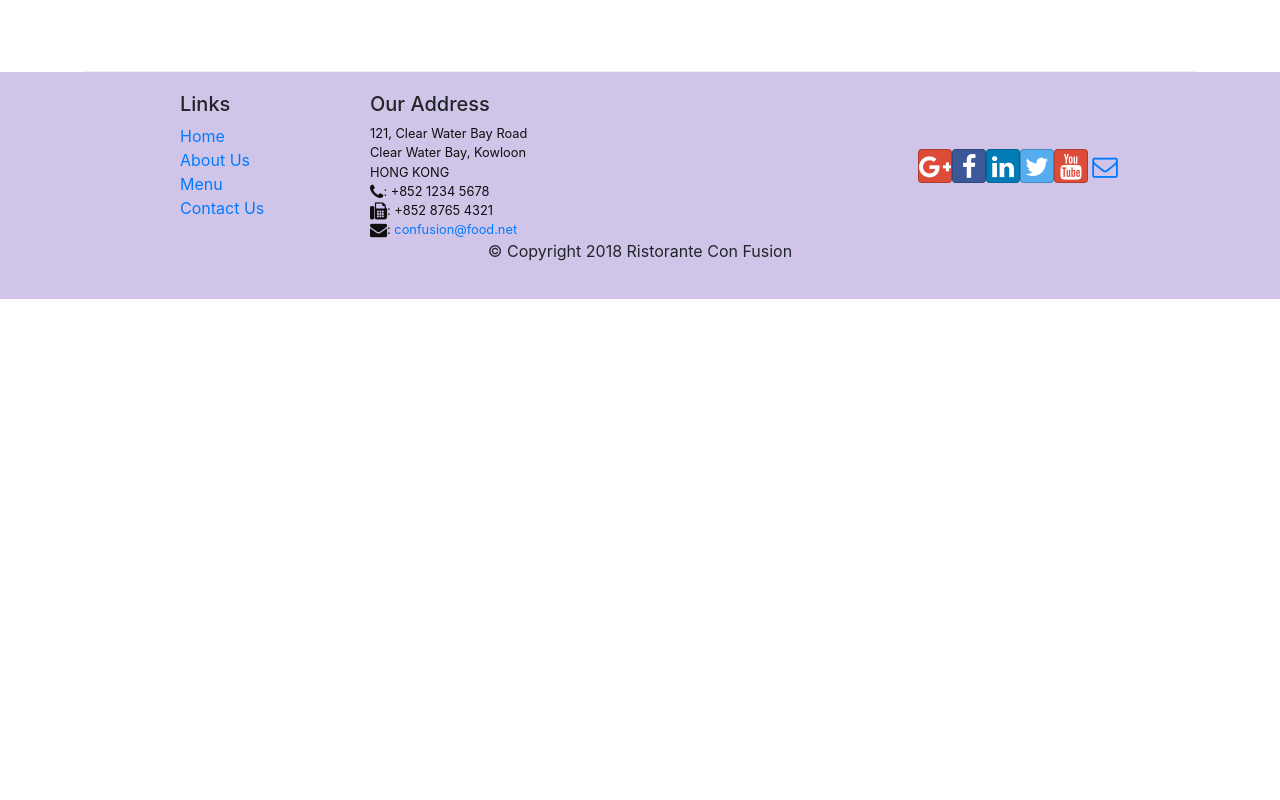
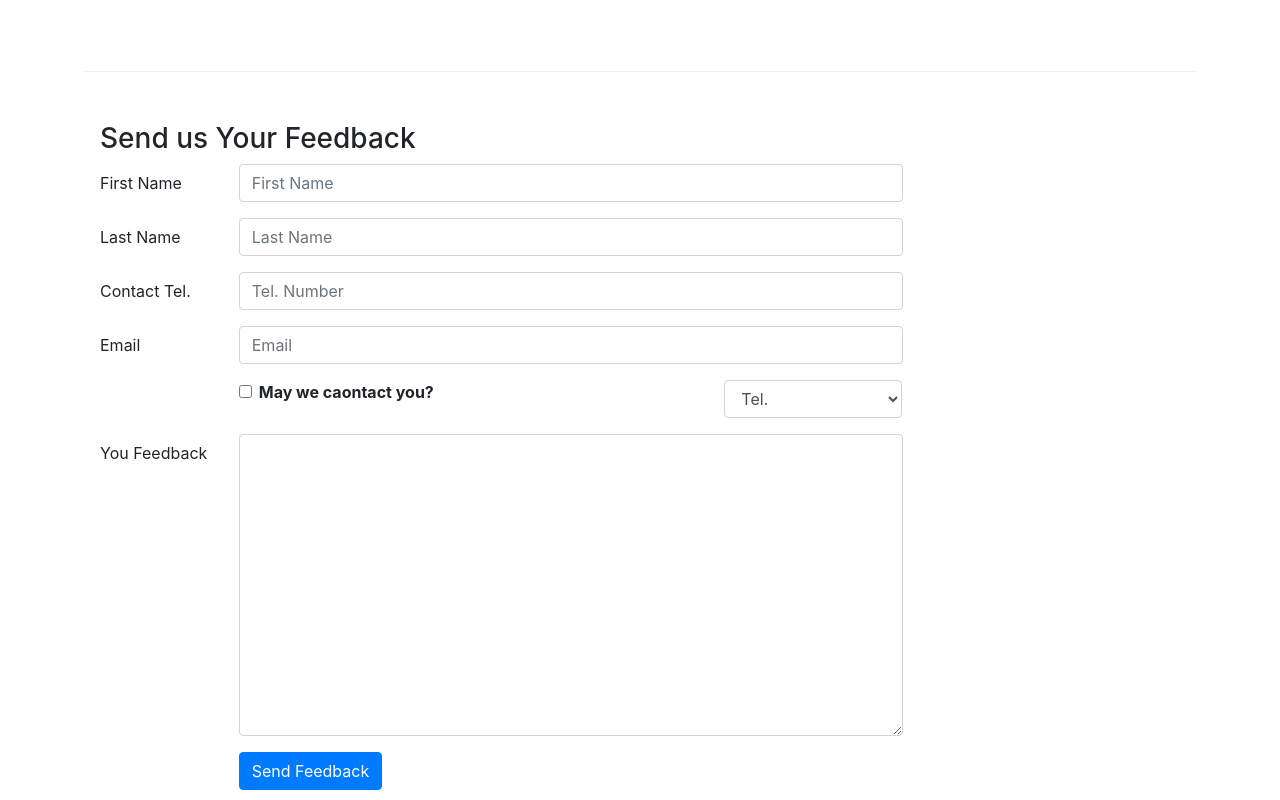
Before and after one commit to akhiltambi/confusion, a React (Create React App) app: page /contactus in a window 1280 px wide. Shown: the part 800-1600 px from the top of the page. Before the commit the page ends 1099 px from the top, so only its background shows below. Built offline with nearby package versions, Linux system fonts and the light colour scheme.

Commit message:
Controlled form

```diff
--- a/src/components/ContactComponent.js
+++ b/src/components/ContactComponent.js
@@ -1,8 +1,43 @@
-import React from 'react';
-import { Breadcrumb, BreadcrumbItem} from 'reactstrap';
+import React, { Component } from 'react';
+import { Breadcrumb, BreadcrumbItem, Button, Form, FormGroup, Input, Label, Col} from 'reactstrap';
 import { Link } from 'react-router-dom'
 
-function Contact(props) {
+class Contact extends Component {
+
+    constructor(props) {
+        super(props);
+
+        this.state = {
+            firstname: '',
+            lastname: '',
+            telnum: '',
+            email: '',
+            agree: false,
+            contactType: 'Tel.',
+            message: ''
+        };
+
+        this.handleSubmit = this.handleSubmit.bind(this);
+        this.handleInputChange = this.handleInputChange.bind(this);
+    }
+
+    handleInputChange(event) {
+        const target = event.target;
+        const value = (target.type === 'checkbox' ? target.checked : target.value);
+        const name = target.name;
+
+        this.setState({
+            [name]: value
+        });
+    }
+
+    handleSubmit(event) {
+        console.log('Form Submitted '+JSON.stringify(this.state));
+        alert('Form Submitted '+JSON.stringify(this.state));
+        event.preventDefault();
+    }
+
+    render() {
         return(
             <div className="container">
                 <div className="row">
@@ -41,8 +76,105 @@
                         </div>
                     </div>
                 </div>
+                <div className="row row-content">
+                    <div className="col-12">
+                        <h3>Send us Your Feedback</h3>
+                    </div>
+                    <div className="col-12 col-md-9">
+                        <Form onSubmit={this.handleSubmit}>
+                            <FormGroup row>
+                                <Label htmlFor="firstname" md={2}>First Name {this.state.firstname}</Label>
+                                <Col md={10}>
+                                    <Input type="text"
+                                            id="firstname"
+                                            name="firstname"
+                                            placeholder="First Name"
+                                            value={this.state.firstname}
+                                            onChange={this.handleInputChange}></Input>
+                                </Col>
+                            </FormGroup>
+                            <FormGroup row>
+                                <Label htmlFor="lastname" md={2}>Last Name</Label>
+                                <Col md={10}>
+                                    <Input type="text"
+                                            id="lastname"
+                                            name="lastname"
+                                            placeholder="Last Name"
+                                            value={this.state.lastname}
+                                            onChange={this.handleInputChange}></Input>
+                                </Col>
+                            </FormGroup>
+                            <FormGroup row>
+                                <Label htmlFor="telnum" md={2}>Contact Tel.</Label>
+                                <Col md={10}>
+                                    <Input type="tel"
+                                            id="telnum"
+                                            name="telnum"
+                                            placeholder="Tel. Number"
+                                            value={this.state.telnum}
+                                            onChange={this.handleInputChange}></Input>
+                                </Col>
+                            </FormGroup>
+                            <FormGroup row>
+                                <Label htmlFor="email" md={2}>Email</Label>
+                                <Col md={10}>
+                                    <Input type="email"
+                                            id="email"
+                                            name="email"
+                                            placeholder="Email"
+                                            value={this.state.email}
+                                            onChange={this.handleInputChange}></Input>
+                                </Col>
+                            </FormGroup>
+                            <FormGroup row>
+                                <Col md={{size: 6, offset: 2}}>
+                                    <FormGroup check>
+                                        <Label check>
+                                            <Input type="checkbox"
+                                            name="agree"
+                                            checked={this.state.agree}
+                                            onChange={this.handleInputChange} />
+                                            {' '}
+                                            <strong>May we caontact you?</strong>
+                                        </Label>
+
+                                    </FormGroup>
+                                </Col>
+                                <Col md={{size: 3, offset: 1}}>
+                                    <Input type="select" name="contactType"
+                                    value={this.state.contactType}
+                                    onChange={this.handleInputChange}>
+                                        <option>Tel.</option>
+                                        <option>Email</option>
+
+                                    </Input>
+                                </Col>
+                            </FormGroup>
+                            <FormGroup row>
+                                <Label htmlFor="message" md={2}>You Feedback</Label>
+                                <Col md={10}>
+                                    <Input type="textarea"
+                                            id="message"
+                                            name="message"
+                                            rows="12"
+                                            value={this.state.message}
+                                            onChange={this.handleInputChange}></Input>
+                                </Col>
+                            </FormGroup>
+                            <FormGroup row>
+                                <Col md={{size: 10, offset: 2}}>
+                                    <Button type="submit" color="primary">
+                                        Send Feedback
+                                    </Button>
+                                </Col>
+                            </FormGroup>
+                        </Form>
+                    </div>
+                </div>
             </div>
         );
     }
 
+}
+
 export default Contact;
```
Lines whose indentation alone changed are shown as unchanged.
